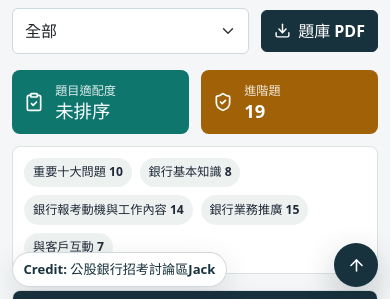
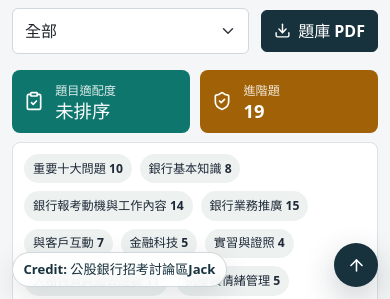
Before and after one commit to BillSavart/bank_interview123_selector, a React (Vite) app: page / in a window 390 px wide. Shown: the part 545-844 px from the top of the page. Built offline with nearby package versions, Linux system fonts and the light colour scheme.

Commit message:
Refine overview card layout

```diff
--- a/src/App.tsx
+++ b/src/App.tsx
@@ -240,7 +240,8 @@ export function App() {
 
   const profileIsEmpty = isProfileEmpty(profile);
   const visibleQuestions = rankedQuestions.map((item) => item.question);
-  const summary = categorySummary(overviewQuestions);
+  const showDefaultCategoryOverview = profileIsEmpty && !keyword.trim() && activeDifficulty === '全部' && activeCategory === '全部';
+  const summary = categorySummary(showDefaultCategoryOverview ? interviewQuestions : visibleQuestions);
   const topScore = rankedQuestions[0]?.score ?? 0;
 
   const handleResetFilters = () => {
@@ -475,6 +476,7 @@ export function App() {
               </div>
 
               <div className="result-overview">
+                <div className="overview-summary">
                   <div className="overview-item accent-teal" aria-live="polite">
                     <ClipboardCheck size={20} />
                     <div>
@@ -494,9 +496,9 @@ export function App() {
                       <strong>{overviewQuestions.filter((question) => question.difficulty === '進階').length}</strong>
                     </div>
                   </button>
+                </div>
                 <div className="category-pills">
                   {Object.entries(summary)
-                    .slice(0, 5)
                     .map(([category, count]) => (
                       <button
                         className={activeCategory === category ? 'is-active' : ''}
--- a/src/styles.css
+++ b/src/styles.css
@@ -276,18 +276,22 @@ select {
 
 .result-overview {
   display: grid;
-  grid-template-columns: repeat(2, minmax(150px, 190px)) 1fr;
-  gap: 0.75rem;
-  align-items: stretch;
+  gap: 0.65rem;
   margin-bottom: 1rem;
+}
+
+.overview-summary {
+  display: grid;
+  grid-template-columns: repeat(2, minmax(150px, 190px));
+  gap: 0.65rem;
 }
 
 .overview-item {
   display: flex;
   align-items: center;
   gap: 0.7rem;
-  min-height: 74px;
-  padding: 0.9rem;
+  min-height: 58px;
+  padding: 0.62rem 0.75rem;
   border: 0;
   border-radius: 8px;
   color: #ffffff;
@@ -324,13 +328,13 @@ select {
 
 .overview-item span {
   display: block;
-  font-size: 0.82rem;
+  font-size: 0.76rem;
   opacity: 0.86;
 }
 
 .overview-item strong {
   display: block;
-  font-size: 1.35rem;
+  font-size: 1.08rem;
   line-height: 1.15;
 }
 
@@ -339,8 +343,8 @@ select {
   flex-wrap: wrap;
   gap: 0.5rem;
   align-content: center;
-  min-height: 74px;
-  padding: 0.85rem;
+  min-height: 0;
+  padding: 0.7rem;
   border: 1px solid #dce3e2;
   border-radius: 8px;
   background: #ffffff;
@@ -391,8 +395,11 @@ select {
   }
 
   .result-overview {
-    grid-template-columns: repeat(2, 118px) minmax(0, 1fr);
     gap: 0.55rem;
+  }
+
+  .overview-summary {
+    grid-template-columns: repeat(2, 118px);
   }
 
   .overview-item {
@@ -588,7 +595,11 @@ select {
   }
 
   .result-overview {
-    grid-template-columns: repeat(2, 118px) minmax(0, 1fr);
+    gap: 0.55rem;
+  }
+
+  .overview-summary {
+    grid-template-columns: repeat(2, 118px);
   }
 
   .source-link {
@@ -601,12 +612,8 @@ select {
 }
 
 @media (max-width: 767.98px) {
-  .result-overview {
+  .overview-summary {
     grid-template-columns: repeat(2, minmax(0, 1fr));
-  }
-
-  .category-pills {
-    grid-column: 1 / -1;
   }
 }
 
@@ -614,10 +621,6 @@ select {
   .hero-metrics {
     max-width: 520px;
     margin-inline: auto;
-  }
-
-  .result-overview {
-    grid-template-columns: repeat(2, 118px) minmax(0, 1fr);
   }
 
   .overview-item {
@@ -640,7 +643,6 @@ select {
   }
 
   .category-pills {
-    grid-column: auto;
     min-height: 54px;
     padding: 0.55rem 0.65rem;
   }
@@ -666,7 +668,7 @@ select {
   }
 
   .overview-item {
-    min-height: 64px;
+    min-height: 56px;
     padding: 0.75rem;
   }
 
```
Lines whose indentation alone changed are shown as unchanged.
